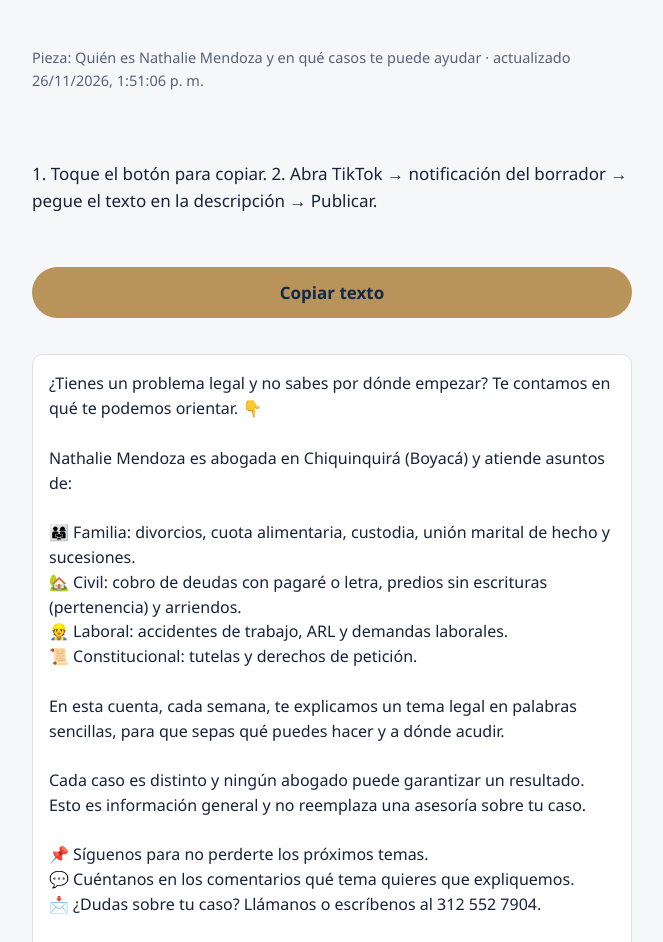
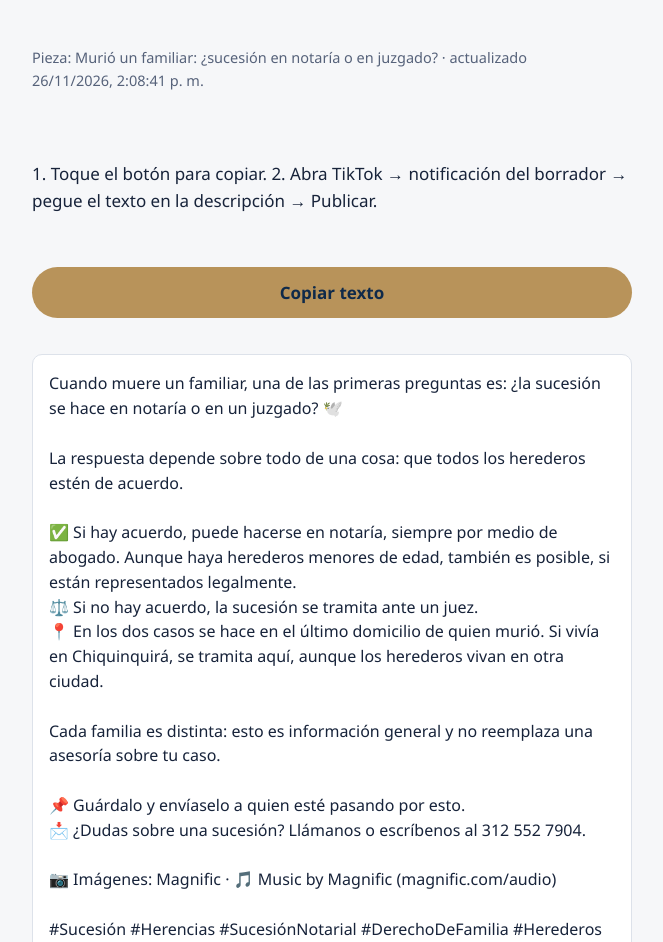
Before and after one commit to abg-nathaliemendoza/abg-nathaliemendoza.github.io, a plain HTML site: page tiktok/index.html in a window 1280 px wide. Shown: the part 85-1027 px from the top of the page, without its empty margins (308-971 px from the left). Drawn offline with Linux system fonts and the light colour scheme.

Commit message:
Texto para TikTok: 02-sucesion-notaria-o-juzgado

```diff
--- a/tiktok/index.html
+++ b/tiktok/index.html
@@ -5,29 +5,25 @@
 button{font:700 17px var(--titulos);background:var(--dorado);color:var(--azul);border:0;border-radius:99px;padding:14px 22px;cursor:pointer}</style></head>
 <body><main><div class="env legal">
 <h2>Texto para TikTok</h2>
-<p class="nota">Pieza: Quién es Nathalie Mendoza y en qué casos te puede ayudar · actualizado 26/11/2026, 1:51:06 p. m.</p>
+<p class="nota">Pieza: Murió un familiar: ¿sucesión en notaría o en juzgado? · actualizado 26/11/2026, 2:08:41 p. m.</p>
 <p>1. Toque el botón para copiar. 2. Abra TikTok → notificación del borrador → pegue el texto en la descripción → Publicar.</p>
 <button id="copiar" type="button">Copiar texto</button>
-<pre id="texto">¿Tienes un problema legal y no sabes por dónde empezar? Te contamos en qué te podemos orientar. 👇
+<pre id="texto">Cuando muere un familiar, una de las primeras preguntas es: ¿la sucesión se hace en notaría o en un juzgado? 🕊️
 
-Nathalie Mendoza es abogada en Chiquinquirá (Boyacá) y atiende asuntos de:
+La respuesta depende sobre todo de una cosa: que todos los herederos estén de acuerdo.
 
-👨‍👩‍👧 Familia: divorcios, cuota alimentaria, custodia, unión marital de hecho y sucesiones.
-🏡 Civil: cobro de deudas con pagaré o letra, predios sin escrituras (pertenencia) y arriendos.
-👷 Laboral: accidentes de trabajo, ARL y demandas laborales.
-📜 Constitucional: tutelas y derechos de petición.
+✅ Si hay acuerdo, puede hacerse en notaría, siempre por medio de abogado. Aunque haya herederos menores de edad, también es posible, si están representados legalmente.
+⚖️ Si no hay acuerdo, la sucesión se tramita ante un juez.
+📍 En los dos casos se hace en el último domicilio de quien murió. Si vivía en Chiquinquirá, se tramita aquí, aunque los herederos vivan en otra ciudad.
 
-En esta cuenta, cada semana, te explicamos un tema legal en palabras sencillas, para que sepas qué puedes hacer y a dónde acudir.
+Cada familia es distinta: esto es información general y no reemplaza una asesoría sobre tu caso.
 
-Cada caso es distinto y ningún abogado puede garantizar un resultado. Esto es información general y no reemplaza una asesoría sobre tu caso.
-
-📌 Síguenos para no perderte los próximos temas.
-💬 Cuéntanos en los comentarios qué tema quieres que expliquemos.
-📩 ¿Dudas sobre tu caso? Llámanos o escríbenos al 312 552 7904.
+📌 Guárdalo y envíaselo a quien esté pasando por esto.
+📩 ¿Dudas sobre una sucesión? Llámanos o escríbenos al 312 552 7904.
 
 📷 Imágenes: Magnific · 🎵 Music by Magnific (magnific.com/audio)
 
-#AbogadaEnChiquinquirá #AbogadoEnChiquinquirá #Chiquinquirá #Chiquinquira #AbogadoEnChiquinquira</pre>
+#Sucesión #Herencias #SucesiónNotarial #DerechoDeFamilia #Herederos</pre>
 </div></main>
 <script>document.getElementById('copiar').onclick=async()=>{const b=document.getElementById('copiar');try{await navigator.clipboard.writeText(document.getElementById('texto').innerText);b.textContent='Copiado ✓'}catch(e){const r=document.createRange();r.selectNodeContents(document.getElementById('texto'));const s=getSelection();s.removeAllRanges();s.addRange(r);b.textContent='Texto seleccionado: toque Copiar'}}</script>
 </body></html>
```
